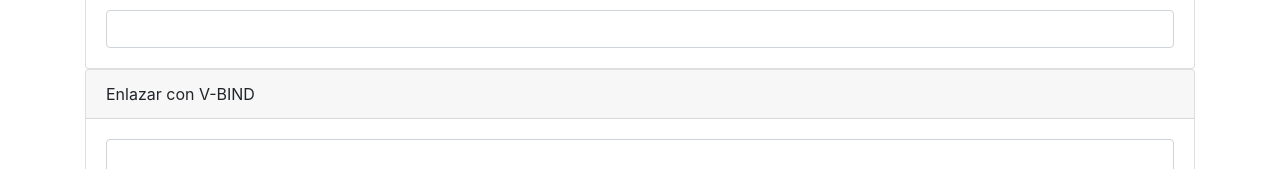
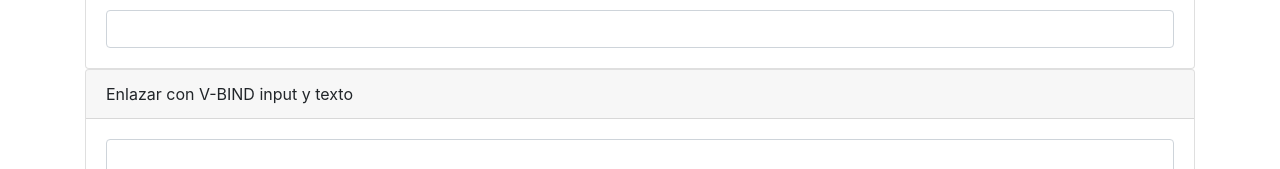
Before and after one commit to PedtritoAlejos/vuejs, a plain HTML site: page index.html in a window 1280 px wide. Shown: the part 236-405 px from the top of the page. Drawn offline with nearby package versions, Linux system fonts and the light colour scheme.

```diff
--- a/index.html
+++ b/index.html
@@ -33,7 +33,7 @@
            <!-- otra caja de texto -->
                 <div class="card">
                         <div class="card-header">
-                            Enlazar con V-BIND
+                            Enlazar con V-BIND input y texto
                         </div>
                         <div class="card-body">
 
```
